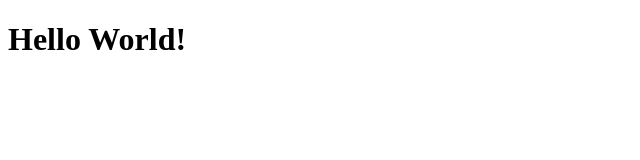
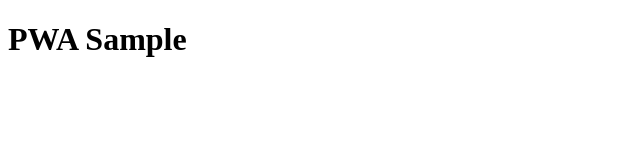
Before and after one commit to musatarosu335/pwa-sample, a React app: page / in a window 1280 px wide. Shown: the top 160 px of the page, without its empty margins (0-640 px from the left). Built offline with nearby package versions, Linux system fonts and the light colour scheme.

Commit message:
sw.jsの追加とホーム画面への追加テスト

```diff
--- a/public/index.html
+++ b/public/index.html
@@ -4,7 +4,8 @@
     <head lang="ja">
     <meta charset="utf-8">
     <meta name="viewport" content="width=device-width, initial-scale=1.0">
-    <title>JS Boilerplate</title>
+    <title>PWA Sample</title>
+    <link rel="manifest" href="/manifest.json">
     <link rel="stylesheet" href="/bundle.css">
   </head>
   </head>
@@ -12,6 +13,19 @@
     <div id="root">
 
     </div>
+    <script>
+      window.addEventListener('load', () => {
+        if ('serviceWorker' in navigator) {
+          navigator.serviceWorker.register('/sw.js')
+            .then(registration => {
+              console.log('success, scope:', registration.scope)
+            })
+            .catch((err) => {
+              console.warn('faild: ', err)
+            })
+        }
+      });
+    </script>
     <script type="text/javascript" src="/bundle.js"></script>
   </body>
 </html>
--- a/public/sw.js
+++ b/public/sw.js
@@ -0,0 +1,2 @@
+// とりあえず何もしない
+self.addEventListener('fetch', function(event) {});
--- a/src/components/App.jsx
+++ b/src/components/App.jsx
@@ -1,7 +1,7 @@
 import React from 'react';
 
 const App = () => (
-  <h1>Hello World!</h1>
+  <h1>PWA Sample</h1>
 );
 
 export default App;
```
Also changed, not shown: public/assets/icon.png (added), 1 other file (tests, documents, lock files or other folders).
